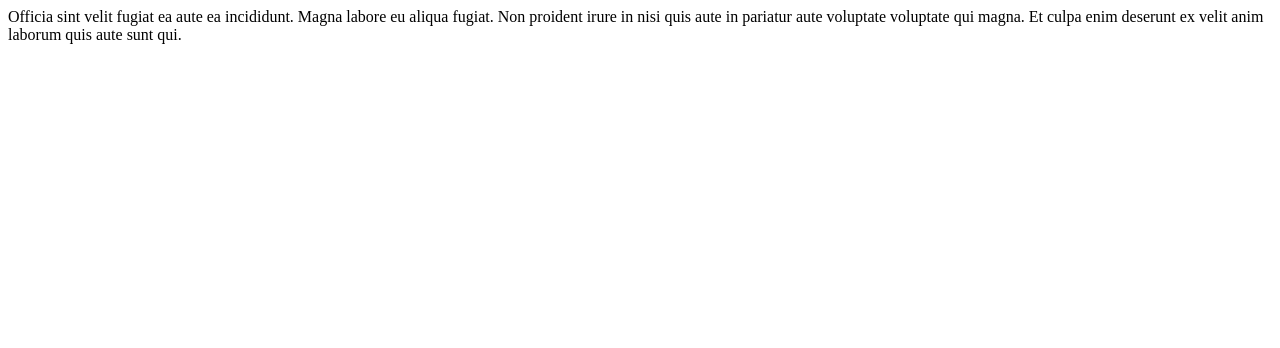
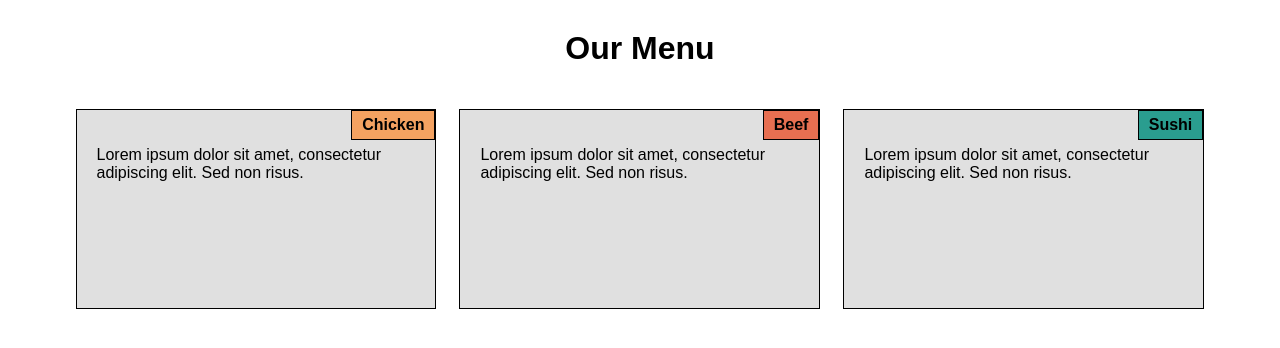
Before and after one commit to Osama19880/coursera-test, a plain HTML site: page index.html in a window 1280 px wide. Drawn offline with Linux system fonts and the light colour scheme.

Commit message:
Add files via upload

```diff
--- a/index.html
+++ b/index.html
@@ -1,11 +1,107 @@
 <!DOCTYPE html>
 <html lang="en">
 <head>
-    <meta charset="UTF-8">
-    <meta name="viewport" content="width=device-width, initial-scale=1.0">
-    <title>Document</title>
+<meta charset="UTF-8">
+<title>Food Categories</title>
+<meta name="viewport" content="width=device-width, initial-scale=1">
+<style>
+* {
+box-sizing: border-box;
+}
+body {
+font-family: Arial, sans-serif;
+margin: 0;
+padding: 0;
+}
+.main-title {
+text-align: center;
+font-size: 2em;
+margin: 30px 0;
+}
+.container {
+width: 90%;
+margin: 0 auto;
+}
+.section-box {
+border: 1px solid black;
+background-color: #e0e0e0;
+padding: 20px;
+margin: 10px;
+position: relative;
+}
+.section-title {
+position: absolute;
+top: 0;
+right: 0;
+background-color: #ffcc00;
+border: 1px solid black;
+padding: 5px 10px;
+font-weight: bold;
+}
+#chicken .section-title {
+background-color: #f4a261;
+}
+#beef .section-title {
+background-color: #e76f51;
+    }
+
+    #sushi .section-title {
+      background-color: #2a9d8f;
+    }
+
+    /* Desktop view */
+    @media (min-width: 992px) {
+      .section-box {
+        float: left;
+        width: 31.33%;
+        margin: 1%;
+        height: 200px;
+      }
+    }
+
+    /* Tablet view */
+    @media (min-width: 768px) and (max-width: 991px) {
+      .section-box {
+        float: left;
+        width: 48%;
+        margin: 1%;
+        height: 200px;
+      }
+
+      #sushi {
+        width: 98%;
+      }
+    }
+
+    /* Mobile view */
+    @media (max-width: 767px) {
+      .section-box {
+        width: 100%;
+        margin: 10px 0;
+        height: auto;
+      }
+    }
+  </style>
 </head>
 <body>
-    Officia sint velit fugiat ea aute ea incididunt. Magna labore eu aliqua fugiat. Non proident irure in nisi quis aute in pariatur aute voluptate voluptate qui magna. Et culpa enim deserunt ex velit anim laborum quis aute sunt qui.
+
+  <h1 class="main-title">Our Menu</h1>
+
+  <div class="container">
+
+    <div class="section-box" id="chicken">
+      <div class="section-title">Chicken</div>
+      <p>Lorem ipsum dolor sit amet, consectetur adipiscing elit. Sed non risus.</p>
+    </div>
+
+    <div class="section-box" id="beef">
+<div class="section-title">Beef</div>
+<p>Lorem ipsum dolor sit amet, consectetur adipiscing elit. Sed non risus.</p>
+</div>
+<div class="section-box" id="sushi">
+<div class="section-title">Sushi</div>
+<p>Lorem ipsum dolor sit amet, consectetur adipiscing elit. Sed non risus.</p>
+</div>
+</div>
 </body>
 </html>
```
